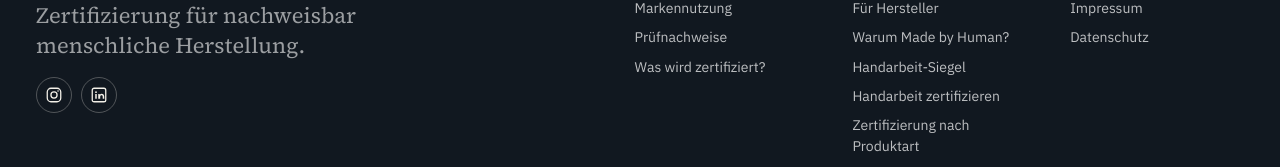
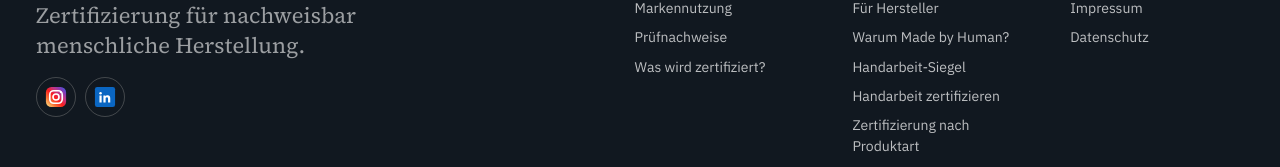
Before and after one commit to dennis-glaser-coder/human-certification-web, a Next.js app: page / in a window 1280 px wide. Shown: the part 3594-3761 px from the top of the page. Built offline with nearby package versions, Linux system fonts and the light colour scheme; no server answers.

Commit message:
Use official-color social icons in footer

```diff
--- a/src/components/SiteFooter.js
+++ b/src/components/SiteFooter.js
@@ -5,10 +5,21 @@ const socialLinks = [
     label: 'Instagram',
     href: 'https://www.instagram.com/madebyhuman.verify/',
     icon: (
-      <svg viewBox="0 0 24 24" width="18" height="18" aria-hidden="true" focusable="false">
-        <rect x="3" y="3" width="18" height="18" rx="5" fill="none" stroke="currentColor" strokeWidth="1.7" />
-        <circle cx="12" cy="12" r="4.1" fill="none" stroke="currentColor" strokeWidth="1.7" />
-        <circle cx="17.4" cy="6.7" r="1.05" fill="currentColor" />
+      <svg viewBox="0 0 24 24" width="22" height="22" aria-hidden="true" focusable="false">
+        <defs>
+          <linearGradient id="instagramFooterGradient" x1="2" y1="22" x2="22" y2="2" gradientUnits="userSpaceOnUse">
+            <stop offset="0" stopColor="#FFDC80" />
+            <stop offset="0.22" stopColor="#F77737" />
+            <stop offset="0.46" stopColor="#FD1D1D" />
+            <stop offset="0.68" stopColor="#C13584" />
+            <stop offset="0.84" stopColor="#833AB4" />
+            <stop offset="1" stopColor="#405DE6" />
+          </linearGradient>
+        </defs>
+        <rect x="1" y="1" width="22" height="22" rx="6" fill="url(#instagramFooterGradient)" />
+        <rect x="5.2" y="5.2" width="13.6" height="13.6" rx="4.3" fill="none" stroke="#FFFFFF" strokeWidth="1.8" />
+        <circle cx="12" cy="12" r="3.3" fill="none" stroke="#FFFFFF" strokeWidth="1.8" />
+        <circle cx="17.15" cy="6.9" r="1.05" fill="#FFFFFF" />
       </svg>
     ),
   },
@@ -16,10 +27,11 @@ const socialLinks = [
     label: 'LinkedIn',
     href: 'https://www.linkedin.com/company/made-by-human-org/',
     icon: (
-      <svg viewBox="0 0 24 24" width="18" height="18" aria-hidden="true" focusable="false">
-        <rect x="3" y="3" width="18" height="18" rx="2.5" fill="none" stroke="currentColor" strokeWidth="1.7" />
-        <circle cx="8" cy="8.25" r="1.2" fill="currentColor" />
-        <path d="M7 10.7h2v6.3H7zM11 10.7h1.95v.87c.8-.78 1.63-1.12 2.66-1.12 2.05 0 3.39 1.34 3.39 3.86V17h-2.04v-2.46c0-1.49-.51-2.2-1.58-2.2-1.17 0-1.78.79-1.78 2.38V17H11z" fill="currentColor" />
+      <svg viewBox="0 0 24 24" width="22" height="22" aria-hidden="true" focusable="false">
+        <rect x="1" y="1" width="22" height="22" rx="2.5" fill="#0A66C2" />
+        <circle cx="7.15" cy="8" r="1.35" fill="#FFFFFF" />
+        <path d="M5.95 10.25h2.4v7.65h-2.4z" fill="#FFFFFF" />
+        <path d="M10.25 10.25h2.3v1.05h.03c.32-.61 1.1-1.25 2.27-1.25 2.43 0 2.88 1.6 2.88 3.68v4.17h-2.4v-3.7c0-.88-.02-2.02-1.23-2.02-1.23 0-1.42.96-1.42 1.95v3.77h-2.43z" fill="#FFFFFF" />
       </svg>
     ),
   },
@@ -49,13 +61,12 @@ export default function SiteFooter() {
                 aria-label={`Made by Human auf ${label}`}
                 title={label}
                 style={{
-                  width: '36px',
-                  height: '36px',
-                  border: '1px solid rgba(243,240,232,.28)',
+                  width: '40px',
+                  height: '40px',
+                  border: '1px solid rgba(243,240,232,.22)',
                   display: 'inline-flex',
                   alignItems: 'center',
                   justifyContent: 'center',
-                  color: '#F3F0E8',
                   textDecoration: 'none',
                   borderRadius: '50%',
                 }}
```
